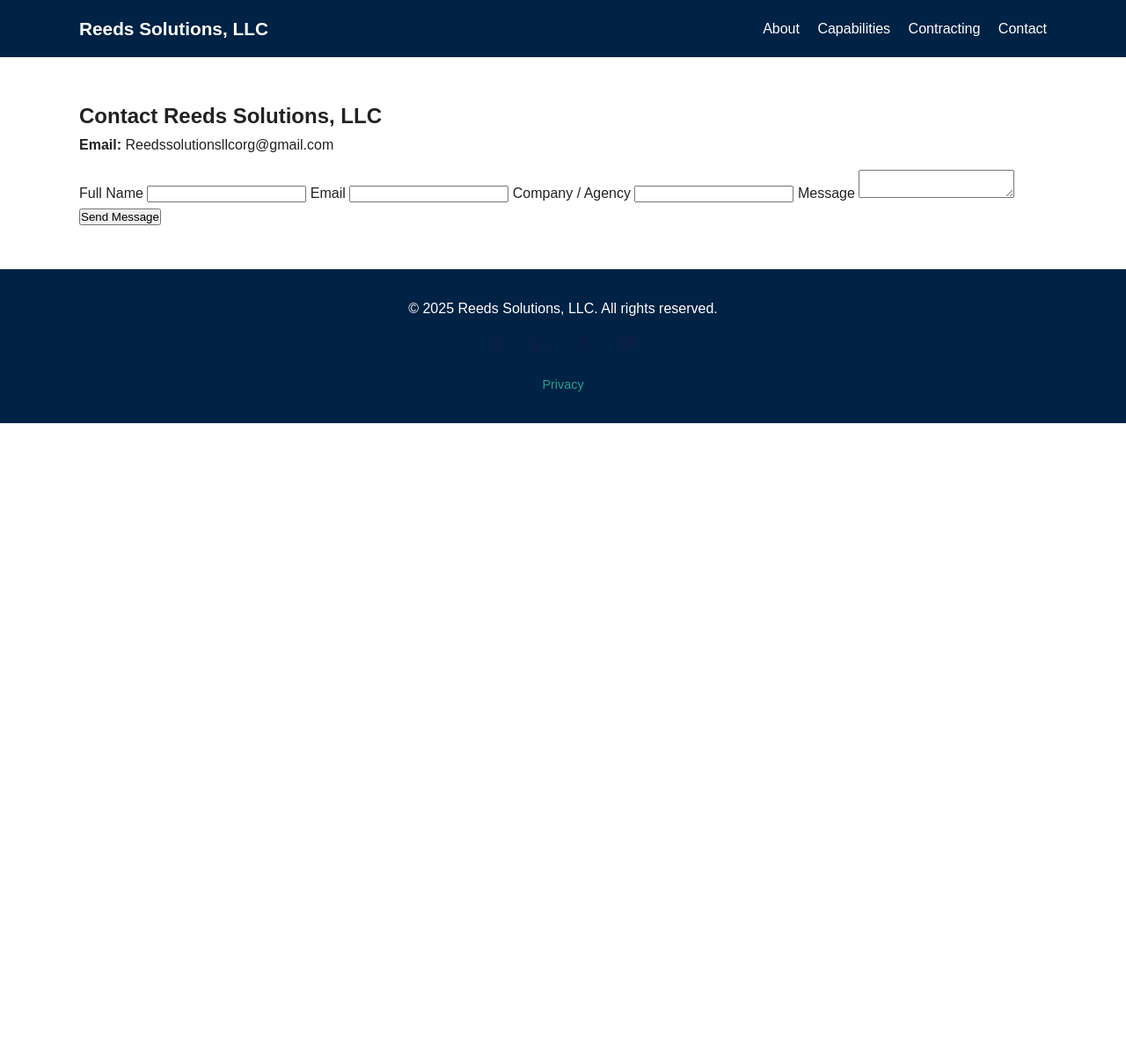
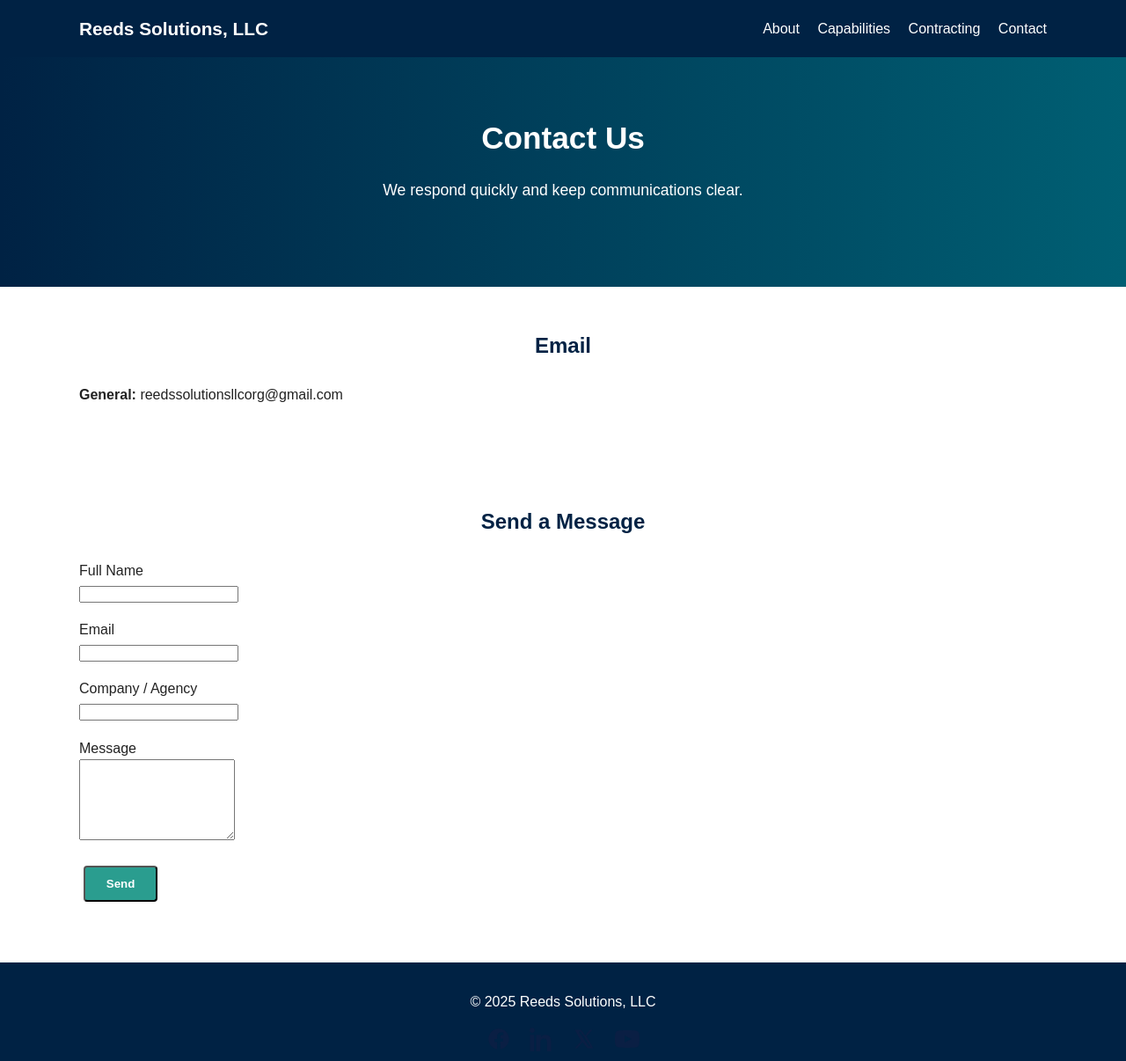
Before and after one commit to domogotu/reedsolutionsllc-website, a plain HTML site: page contact.html in a window 1280 px wide. Shown: the top 1206 px of the page at 88% size. Before the commit the page ends 800 px from the top, so only its background shows below. Drawn offline with Linux system fonts and the light colour scheme.

Commit message:
Update contact.html

```diff
--- a/contact.html
+++ b/contact.html
@@ -3,82 +3,65 @@
 <head>
   <meta charset="utf-8" />
   <meta name="viewport" content="width=device-width, initial-scale=1" />
-  <title>Reeds Solutions, LLC — Contact</title>
+  <title>Contact — Reeds Solutions, LLC</title>
   <link rel="canonical" href="https://reedssolutionsllc.org/contact.html" />
   <link rel="stylesheet" href="styles.css" />
-  <meta name="description" content="Contact Reeds Solutions, LLC for federal contracting partnerships, subcontracting opportunities, and capability inquiries." />
 </head>
 <body>
-
-  <!-- Site Header -->
   <header class="site-header">
     <div class="container nav">
-      <a class="brand" href="index.html" aria-label="Reeds Solutions, LLC home">Reeds Solutions, LLC</a>
-      <nav aria-label="Primary">
+      <a class="brand" href="index.html">Reeds Solutions, LLC</a>
+      <nav>
         <a href="about.html">About</a>
         <a href="capabilities.html">Capabilities</a>
         <a href="contracting.html">Contracting</a>
-        <a href="contact.html" aria-current="page">Contact</a>
+        <a href="contact.html">Contact</a>
       </nav>
     </div>
   </header>
 
   <main>
+    <section class="hero">
+      <div class="container hero-inner">
+        <h1>Contact Us</h1>
+        <p class="subtitle">We respond quickly and keep communications clear.</p>
+      </div>
+    </section>
+
     <section class="section">
       <div class="container">
-        <h1>Contact Reeds Solutions, LLC</h1>
-        <p><strong>Email:</strong> <a href="mailto:Reedssolutionsllcorg@gmail.com">Reedssolutionsllcorg@gmail.com</a></p>
+        <h2>Email</h2>
+        <p><strong>General:</strong> <a href="mailto:reedssolutionsllcorg@gmail.com">reedssolutionsllcorg@gmail.com</a></p>
+      </div>
+    </section>
 
+    <section class="section">
+      <div class="container">
+        <h2>Send a Message</h2>
+        <!-- If you use Netlify, this works out of the box -->
         <form name="contact" method="POST" data-netlify="true">
           <input type="hidden" name="form-name" value="contact" />
-
-          <label>Full Name
-            <input type="text" name="name" required />
-          </label>
-
-          <label>Email
-            <input type="email" name="email" required />
-          </label>
-
-          <label>Company / Agency
-            <input type="text" name="company" />
-          </label>
-
-          <label>Message
-            <textarea name="message" required></textarea>
-          </label>
-
-          <button type="submit" class="button">Send Message</button>
+          <p><label>Full Name<br/><input type="text" name="name" required /></label></p>
+          <p><label>Email<br/><input type="email" name="email" required /></label></p>
+          <p><label>Company / Agency<br/><input type="text" name="company" /></label></p>
+          <p><label>Message<br/><textarea name="message" rows="6" required></textarea></label></p>
+          <p><button class="btn primary" type="submit">Send</button></p>
         </form>
       </div>
     </section>
   </main>
 
-  <!-- Footer -->
   <footer class="site-footer">
     <div class="container footer-inner">
-      <div>&copy; 2025 Reeds Solutions, LLC. All rights reserved.</div>
-
+      <div>&copy; 2025 Reeds Solutions, LLC</div>
       <div class="social" aria-label="Social links">
-        <a href="https://www.facebook.com/" aria-label="Facebook">
-          <img src="facebook.svg" alt="Facebook" width="20" height="20" />
-        </a>
-        <a href="https://www.linkedin.com/" aria-label="LinkedIn">
-          <img src="linkedin.svg" alt="LinkedIn" width="20" height="20" />
-        </a>
-        <a href="https://x.com/" aria-label="X">
-          <img src="x.svg" alt="X (Twitter)" width="20" height="20" />
-        </a>
-        <a href="https://www.youtube.com/" aria-label="YouTube">
-          <img src="youtube.svg" alt="YouTube" width="20" height="20" />
-        </a>
+        <a href="https://www.facebook.com/" aria-label="Facebook"><img src="facebook.svg" alt="Facebook" /></a>
+        <a href="https://www.linkedin.com/" aria-label="LinkedIn"><img src="linkedin.svg" alt="LinkedIn" /></a>
+        <a href="https://x.com/" aria-label="X (Twitter)"><img src="x.svg" alt="X (Twitter)" /></a>
+        <a href="https://www.youtube.com/" aria-label="YouTube"><img src="youtube.svg" alt="YouTube" /></a>
       </div>
-
-      <div class="tiny">
-        <a href="privacy.html">Privacy</a>
-      </div>
+      <div class="tiny"><a href="privacy.html">Privacy</a></div>
     </div>
   </footer>
-
 </body>
 </html>
```
